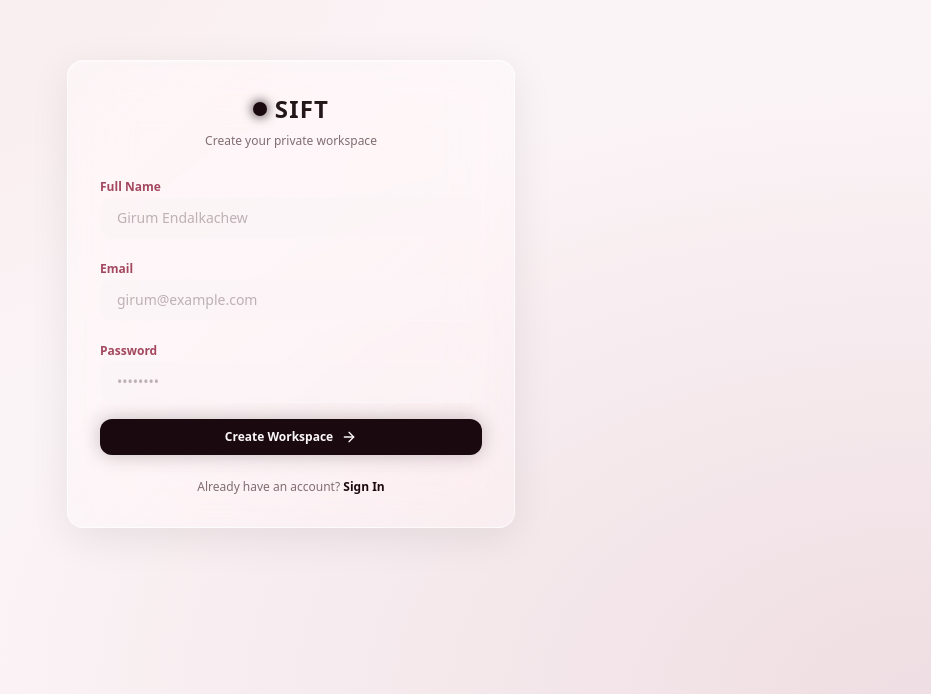
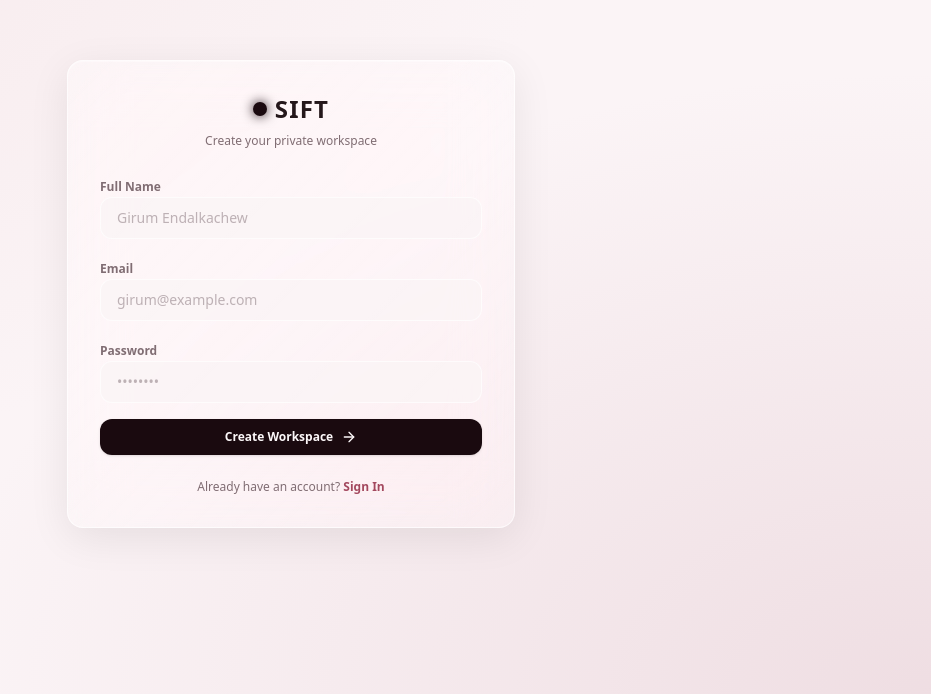
Before and after one commit to girum-endalkachew/sift, a Next.js app: page /signup in a window 1280 px wide. Shown: the part 106-800 px from the top of the page, without its empty margins (349-1280 px from the left). Built offline with nearby package versions, Linux system fonts and the light colour scheme.

Commit message:
fix(auth): return explicit DB signup error messages and update drizzle config

```diff
--- a/drizzle.config.ts
+++ b/drizzle.config.ts
@@ -7,6 +7,7 @@ export default defineConfig({
   out: './drizzle',
   dialect: 'sqlite',
   dbCredentials: {
-    url: process.env.DATABASE_URL || 'data/sift.db',
+    url: process.env.TURSO_DATABASE_URL || process.env.DATABASE_URL || 'data/sift.db',
+    authToken: process.env.TURSO_AUTH_TOKEN,
   },
 });
--- a/src/app/api/auth/signup/route.ts
+++ b/src/app/api/auth/signup/route.ts
@@ -46,13 +46,16 @@ export async function POST(request: NextRequest) {
       httpOnly: true,
       secure: process.env.NODE_ENV === 'production',
       sameSite: 'lax',
-      maxAge: 30 * 24 * 60 * 60, // 30 days
+      maxAge: 30 * 24 * 60 * 60,
       path: '/',
     });
 
     return response;
-  } catch (error) {
-    console.error('Signup error:', error);
-    return NextResponse.json({ success: false, error: 'Signup failed' }, { status: 500 });
+  } catch (error: any) {
+    console.error('Signup error details:', error);
+    return NextResponse.json({
+      success: false,
+      error: error?.message || 'Database error during signup'
+    }, { status: 500 });
   }
 }
--- a/src/app/signup/page.tsx
+++ b/src/app/signup/page.tsx
@@ -27,13 +27,13 @@ export default function SignupPage() {
 
       const data = await res.json();
       if (data.success) {
-        router.push('/');
+        router.push('/workspace');
         router.refresh();
       } else {
         setError(data.error || 'Signup failed');
       }
-    } catch {
-      setError('Something went wrong. Try again.');
+    } catch (err: any) {
+      setError(err?.message || 'Network error. Try again.');
     } finally {
       setLoading(false);
     }
@@ -41,7 +41,7 @@ export default function SignupPage() {
 
   return (
     <div className="min-h-screen flex items-center justify-center p-4">
-      <div className="w-full max-w-md glass-panel p-8 rounded-2xl space-y-6 border border-border/25 shadow-2xl">
+      <div className="w-full max-w-md glass-panel p-8 rounded-2xl space-y-6 border border-border shadow-2xl">
         <div className="text-center space-y-2">
           <div className="inline-flex items-center gap-2">
             <span className="w-3.5 h-3.5 rounded-full bg-primary shadow-[0_0_12px_var(--primary)]"></span>
@@ -51,60 +51,60 @@ export default function SignupPage() {
         </div>
 
         {error && (
-          <div className="p-3 text-xs bg-rose-950/60 border border-rose-500/40 text-rose-300 rounded-xl text-center">
+          <div className="p-3 text-xs bg-rose-950/60 border border-rose-500/40 text-rose-300 rounded-xl text-center break-words">
             {error}
           </div>
         )}
 
         <form onSubmit={handleSignup} className="space-y-4">
           <div className="space-y-1">
-            <label className="text-xs font-semibold text-accent">Full Name</label>
+            <label className="text-xs font-semibold text-muted">Full Name</label>
             <input
               type="text"
               required
               value={name}
               onChange={(e) => setName(e.target.value)}
               placeholder="Girum Endalkachew"
-              className="w-full bg-background/60 border border-border/20 rounded-xl px-4 py-2.5 text-sm text-foreground placeholder:text-muted/50 focus:outline-none focus:border-border/50"
+              className="w-full bg-background/80 border border-border rounded-xl px-4 py-2.5 text-sm text-foreground placeholder:text-muted/50 focus:outline-none focus:border-accent"
             />
           </div>
 
           <div className="space-y-1">
-            <label className="text-xs font-semibold text-accent">Email</label>
+            <label className="text-xs font-semibold text-muted">Email</label>
             <input
               type="email"
               required
               value={email}
               onChange={(e) => setEmail(e.target.value)}
               placeholder="girum@example.com"
-              className="w-full bg-background/60 border border-border/20 rounded-xl px-4 py-2.5 text-sm text-foreground placeholder:text-muted/50 focus:outline-none focus:border-border/50"
+              className="w-full bg-background/80 border border-border rounded-xl px-4 py-2.5 text-sm text-foreground placeholder:text-muted/50 focus:outline-none focus:border-accent"
             />
           </div>
 
           <div className="space-y-1">
-            <label className="text-xs font-semibold text-accent">Password</label>
+            <label className="text-xs font-semibold text-muted">Password</label>
             <input
               type="password"
               required
               value={password}
               onChange={(e) => setPassword(e.target.value)}
               placeholder="••••••••"
-              className="w-full bg-background/60 border border-border/20 rounded-xl px-4 py-2.5 text-sm text-foreground placeholder:text-muted/50 focus:outline-none focus:border-border/50"
+              className="w-full bg-background/80 border border-border rounded-xl px-4 py-2.5 text-sm text-foreground placeholder:text-muted/50 focus:outline-none focus:border-accent"
             />
           </div>
 
           <button
             type="submit"
             disabled={loading}
-            className="w-full flex items-center justify-center gap-2 bg-primary hover:bg-[#FCF8F9] text-inverse font-semibold py-2.5 rounded-xl text-xs transition shadow-[0_0_20px_color-mix(in_srgb,var(--primary)_25%,transparent)]"
+            className="w-full flex items-center justify-center gap-2 bg-primary text-inverse font-semibold py-2.5 rounded-xl text-xs transition shadow-sm"
           >
-            {loading ? <Loader2 className="w-4 h-4 animate-spin" /> : <><span>Create Workspace</span><ArrowRight className="w-4 h-4" /></>}
+            {loading ? <Loader2 className="w-4 h-4 animate-spin" /> : <><span>Create Workspace</span><ArrowRight className="w-4 h-4 text-inverse" /></>}
           </button>
         </form>
 
         <p className="text-center text-xs text-muted">
           Already have an account?{' '}
-          <Link href="/login" className="text-primary font-semibold hover:underline">
+          <Link href="/login" className="text-accent font-semibold hover:underline">
             Sign In
           </Link>
         </p>
```
